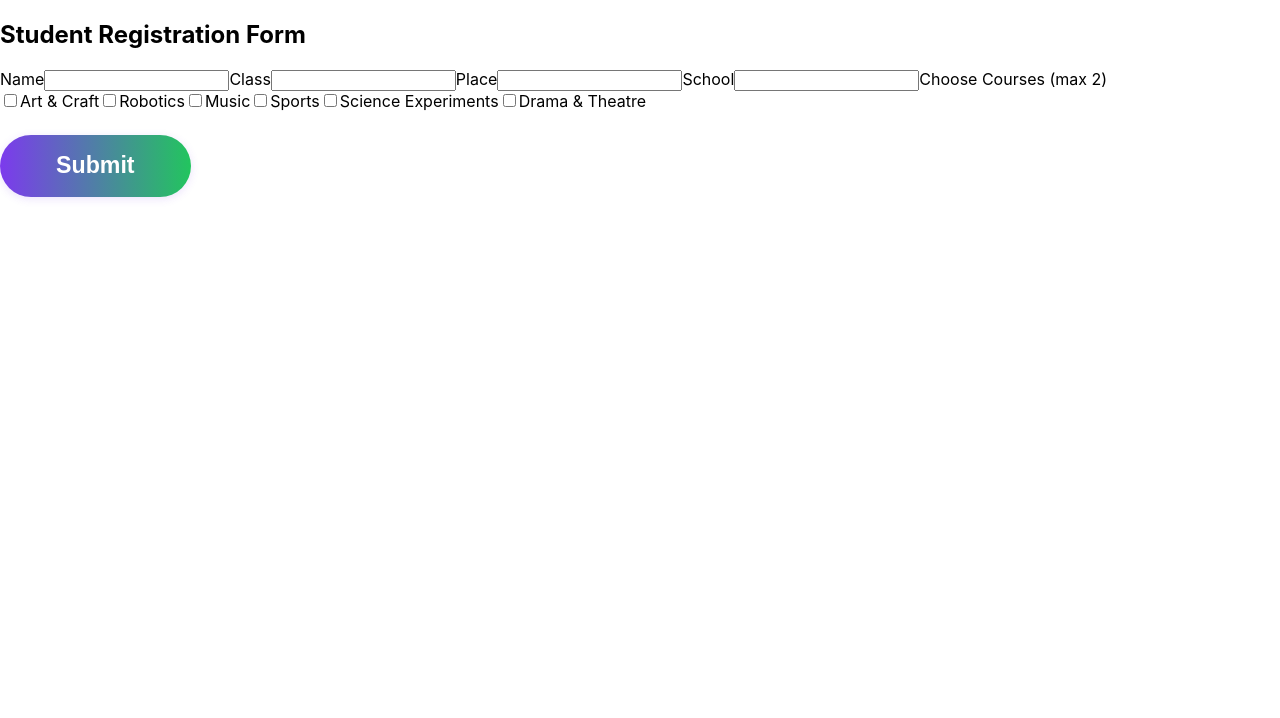
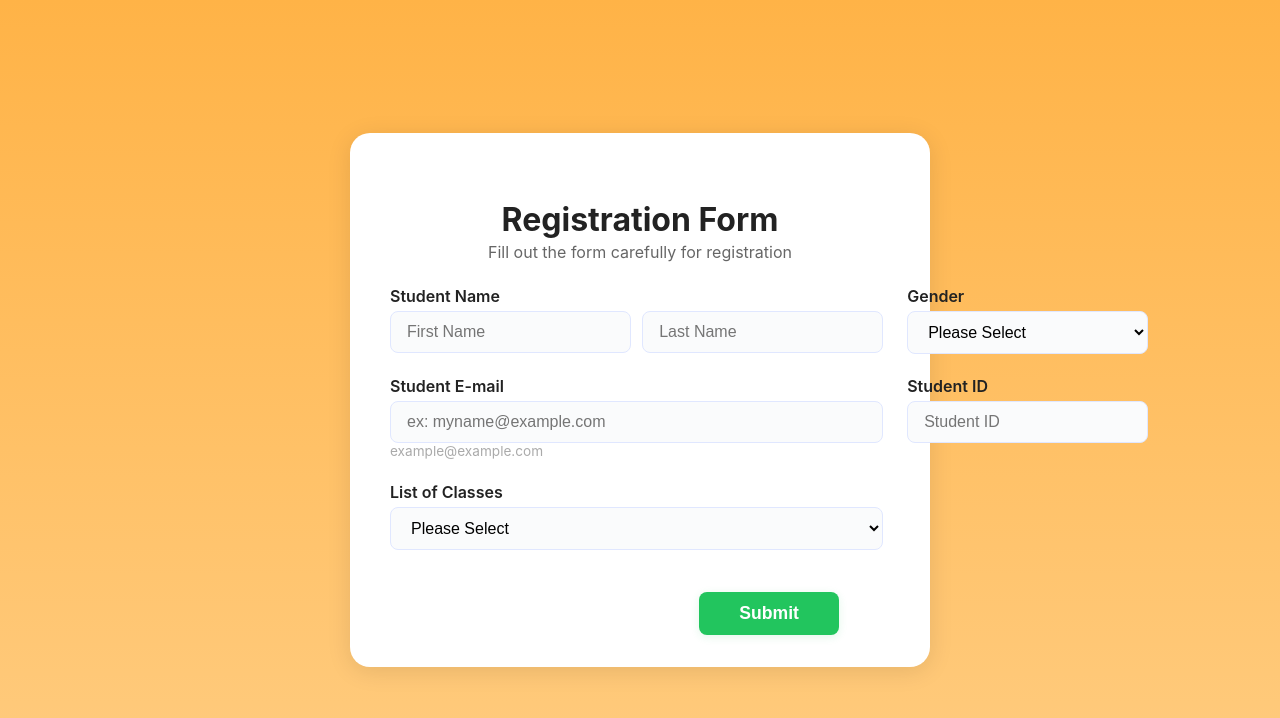
Before and after one commit to Yadavvamrita/studentsummercampp, a React (Create React App) app: page /form in a window 1280 px wide. Shown: the top 718 px of the page. Built offline with nearby package versions, Linux system fonts and the light colour scheme.

Commit message:
Updated LandingPage.css and minor changes

```diff
--- a/src/LandingPage.css
+++ b/src/LandingPage.css
@@ -215,3 +215,126 @@
   background: linear-gradient(90deg, #22c55e 0%, #7c3aed 100%);
   box-shadow: 0 4px 16px rgba(124, 58, 237, 0.25);
 }
+
+/* Form background and card */
+.form-bg {
+  min-height: 100vh;
+  width: 100vw;
+  background: linear-gradient(180deg, #ffb347 0%, #ffcc80 100%);
+  display: flex;
+  align-items: center;
+  justify-content: center;
+}
+
+.form-card {
+  background: #fff;
+  border-radius: 20px;
+  box-shadow: 0 4px 24px rgba(0,0,0,0.10);
+  padding: 2.5rem 2.5rem 2rem 2.5rem;
+  max-width: 500px;
+  width: 100%;
+  margin: 2rem 0;
+  display: flex;
+  flex-direction: column;
+  align-items: center;
+}
+
+.form-title {
+  font-size: 2rem;
+  font-weight: 700;
+  color: #222;
+  text-align: center;
+  margin-bottom: 0.2rem;
+}
+
+.form-subtitle {
+  color: #666;
+  font-size: 1rem;
+  text-align: center;
+  margin-bottom: 1.5rem;
+}
+
+.student-form-grid {
+  display: grid;
+  grid-template-columns: 1fr 1fr;
+  gap: 1.2rem 1.5rem;
+  width: 100%;
+}
+
+.form-group {
+  display: flex;
+  flex-direction: column;
+  grid-column: span 1;
+}
+
+.form-group label {
+  font-weight: 600;
+  color: #222;
+  margin-bottom: 0.3rem;
+}
+
+.form-row {
+  display: flex;
+  gap: 0.7rem;
+}
+
+.student-form-grid input,
+.student-form-grid select {
+  padding: 0.7rem 1rem;
+  border: 1.5px solid #e0e7ff;
+  border-radius: 8px;
+  font-size: 1rem;
+  outline: none;
+  margin-bottom: 0.2rem;
+  background: #fafbfc;
+  transition: border 0.2s;
+}
+
+.student-form-grid input:focus,
+.student-form-grid select:focus {
+  border: 1.5px solid #7c3aed;
+}
+
+.form-hint {
+  color: #aaa;
+  font-size: 0.85rem;
+  margin-top: -0.2rem;
+  margin-bottom: 0.2rem;
+}
+
+.form-error {
+  color: #e11d48;
+  font-size: 1rem;
+  grid-column: 1 / -1;
+  margin-top: 0.5rem;
+  text-align: center;
+}
+
+.form-submit-btn {
+  grid-column: 1 / -1;
+  margin: 1.2rem auto 0 auto;
+  padding: 0.7rem 2.5rem;
+  font-size: 1.1rem;
+  font-weight: 600;
+  color: #fff;
+  background: #22c55e;
+  border: none;
+  border-radius: 8px;
+  box-shadow: 0 2px 8px #22c55e22;
+  cursor: pointer;
+  transition: background 0.2s;
+}
+
+.form-submit-btn:hover {
+  background: #16a34a;
+}
+
+@media (max-width: 600px) {
+  .form-card {
+    padding: 1.2rem 0.5rem;
+  }
+  .student-form-grid {
+    grid-template-columns: 1fr;
+    gap: 1rem;
+  }
+}
--- a/src/StudentForm.jsx
+++ b/src/StudentForm.jsx
@@ -1,7 +1,7 @@
 import React, { useState } from "react";
 import "./LandingPage.css";
 
-const courses = [
+const classList = [
   "Art & Craft",
   "Robotics",
   "Music",
@@ -12,11 +12,12 @@ const courses = [
 
 const StudentForm = () => {
   const [form, setForm] = useState({
-    name: "",
-    class: "",
-    place: "",
-    school: "",
-    selectedCourses: []
+    firstName: "",
+    lastName: "",
+    gender: "",
+    email: "",
+    studentId: "",
+    className: ""
   });
   const [error, setError] = useState("");
 
@@ -24,70 +25,61 @@ const StudentForm = () => {
     setForm({ ...form, [e.target.name]: e.target.value });
   };
 
-  const handleCourseChange = (e) => {
-    const value = e.target.value;
-    let updated = [...form.selectedCourses];
-    if (updated.includes(value)) {
-      updated = updated.filter((c) => c !== value);
-    } else {
-      if (updated.length < 2) {
-        updated.push(value);
-      } else {
-        setError("You can select up to two courses only.");
-        return;
-      }
-    }
-    setError("");
-    setForm({ ...form, selectedCourses: updated });
-  };
-
   const handleSubmit = (e) => {
     e.preventDefault();
-    if (!form.name || !form.class || !form.place || !form.school) {
+    if (!form.firstName || !form.lastName || !form.gender || !form.email || !form.studentId || !form.className) {
       setError("Please fill all the fields.");
       return;
     }
-    if (form.selectedCourses.length < 1) {
-      setError("Please select at least one course.");
-      return;
-    }
     setError("");
-    alert(`Student Details:\nName: ${form.name}\nClass: ${form.class}\nPlace: ${form.place}\nSchool: ${form.school}\nCourses: ${form.selectedCourses.join(", ")}`);
-    setForm({ name: "", class: "", place: "", school: "", selectedCourses: [] });
+    alert(`Student Details:\nName: ${form.firstName} ${form.lastName}\nGender: ${form.gender}\nEmail: ${form.email}\nStudent ID: ${form.studentId}\nClass: ${form.className}`);
+    setForm({ firstName: "", lastName: "", gender: "", email: "", studentId: "", className: "" });
   };
 
   return (
-    <div className="form-container">
-      <h2>Student Registration Form</h2>
-      <form className="student-form" onSubmit={handleSubmit}>
-        <label>Name</label>
-        <input name="name" value={form.name} onChange={handleChange} required />
-        <label>Class</label>
-        <input name="class" value={form.class} onChange={handleChange} required />
-        <label>Place</label>
-        <input name="place" value={form.place} onChange={handleChange} required />
-        <label>School</label>
-        <input name="school" value={form.school} onChange={handleChange} required />
-        <label>Choose Courses (max 2)</label>
-        <div className="course-options">
-          {courses.map((course) => (
-            <label key={course} className="course-checkbox">
-              <input
-                type="checkbox"
-                value={course}
-                checked={form.selectedCourses.includes(course)}
-                onChange={handleCourseChange}
-                disabled={
-                  !form.selectedCourses.includes(course) && form.selectedCourses.length >= 2
-                }
-              />
-              {course}
-            </label>
-          ))}
-        </div>
-        {error && <div className="form-error">{error}</div>}
-        <button type="submit" className="cta-btn" style={{marginTop: '1.5rem'}}>Submit</button>
-      </form>
+    <div className="form-bg">
+      <div className="form-card">
+        <h2 className="form-title">Registration Form</h2>
+        <div className="form-subtitle">Fill out the form carefully for registration</div>
+        <form className="student-form-grid" onSubmit={handleSubmit}>
+          <div className="form-group">
+            <label>Student Name</label>
+            <div className="form-row">
+              <input name="firstName" placeholder="First Name" value={form.firstName} onChange={handleChange} />
+              <input name="lastName" placeholder="Last Name" value={form.lastName} onChange={handleChange} />
+            </div>
+          </div>
+          <div className="form-group">
+            <label>Gender</label>
+            <select name="gender" value={form.gender} onChange={handleChange}>
+              <option value="">Please Select</option>
+              <option value="Male">Male</option>
+              <option value="Female">Female</option>
+              <option value="Other">Other</option>
+            </select>
+          </div>
+          <div className="form-group">
+            <label>Student E-mail</label>
+            <input name="email" type="email" placeholder="ex: myname@example.com" value={form.email} onChange={handleChange} />
+            <div className="form-hint">example@example.com</div>
+          </div>
+          <div className="form-group">
+            <label>Student ID</label>
+            <input name="studentId" placeholder="Student ID" value={form.studentId} onChange={handleChange} />
+          </div>
+          <div className="form-group">
+            <label>List of Classes</label>
+            <select name="className" value={form.className} onChange={handleChange}>
+              <option value="">Please Select</option>
+              {classList.map((cls) => (
+                <option key={cls} value={cls}>{cls}</option>
+              ))}
+            </select>
+          </div>
+          {error && <div className="form-error">{error}</div>}
+          <button type="submit" className="form-submit-btn">Submit</button>
+        </form>
+      </div>
     </div>
   );
 };
```
